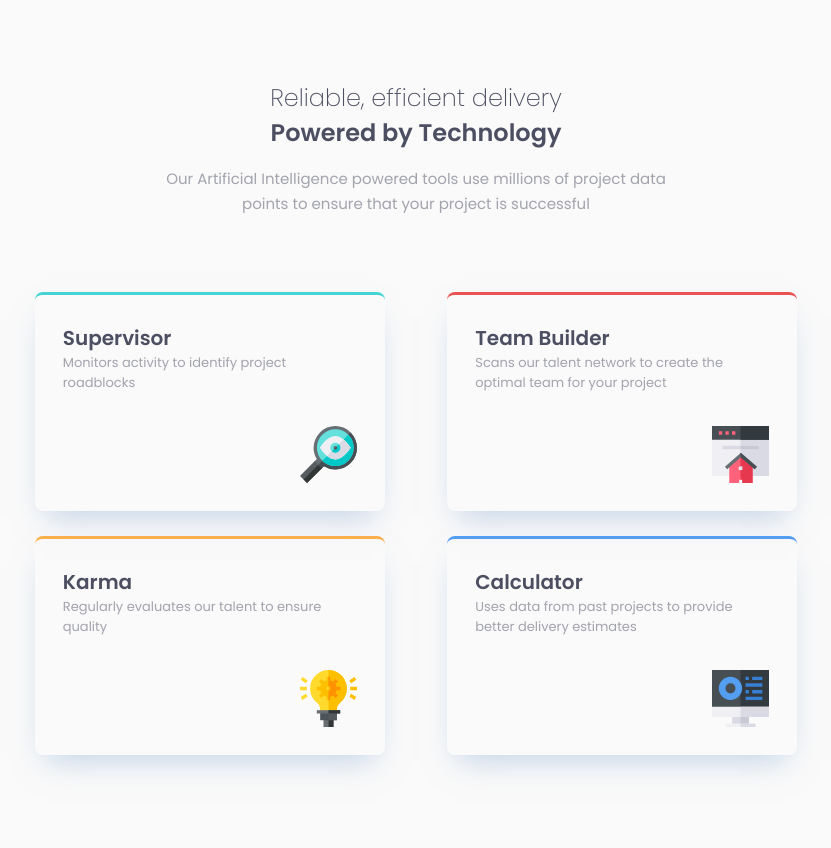
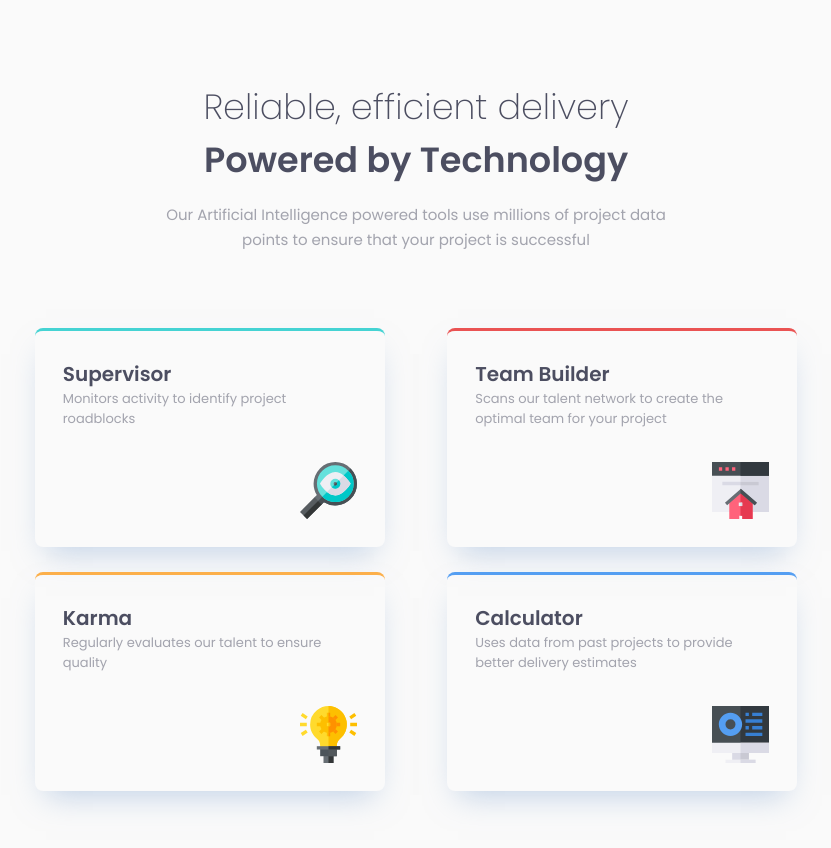
Before and after one commit to solracss/fem-4-card-feature-section, a website built with Vite: page index.html in a window 1280 px wide. Shown: the whole page, without its empty margins (224-1055 px from the left). Built offline with nearby package versions, Linux system fonts and the light colour scheme.

Commit message:
make heading font size responsive

```diff
--- a/sass/pages/_card-section.scss
+++ b/sass/pages/_card-section.scss
@@ -3,6 +3,7 @@
 .heading-main {
 	font-size: $fs-600;
 	font-weight: $fw-light;
+	font-size: clamp(1.5rem, 1.1444rem + 1.5172vw, 2.1875rem);
 	& span {
 		display: block;
 	}
```
